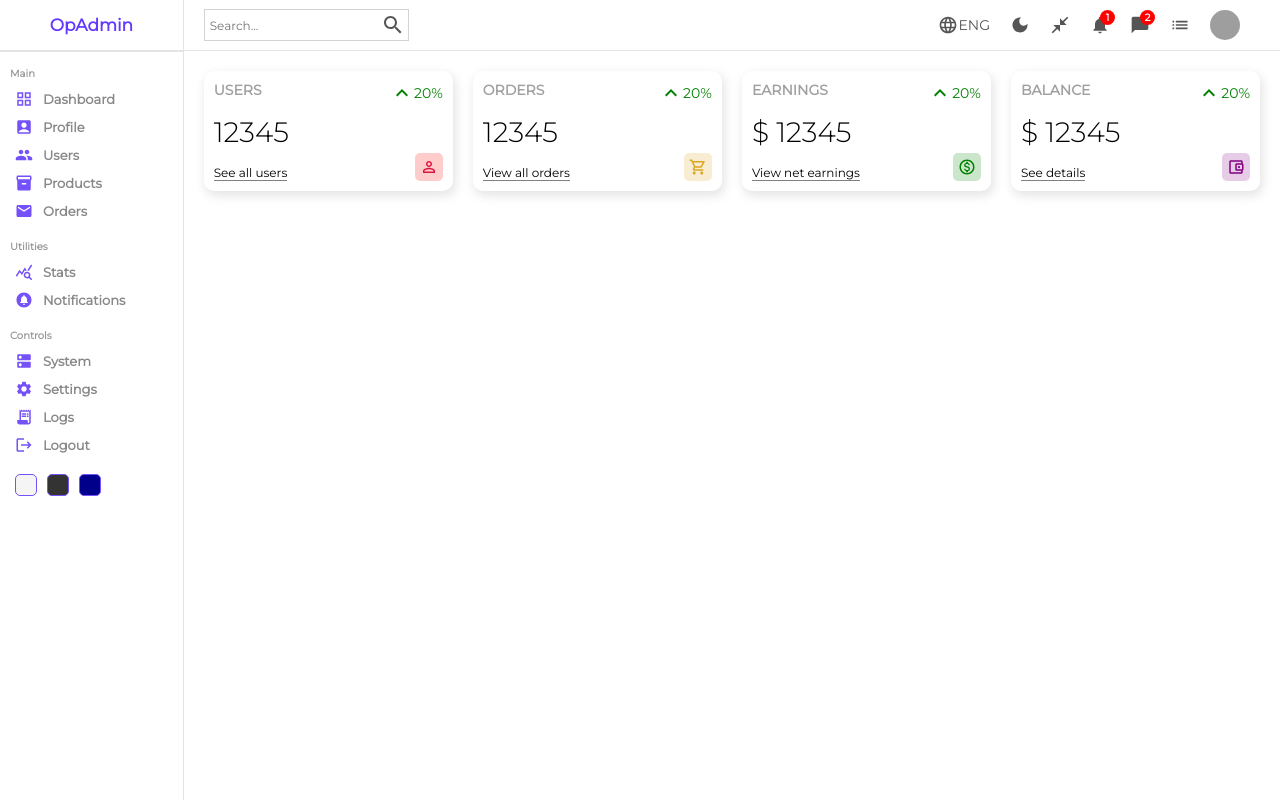
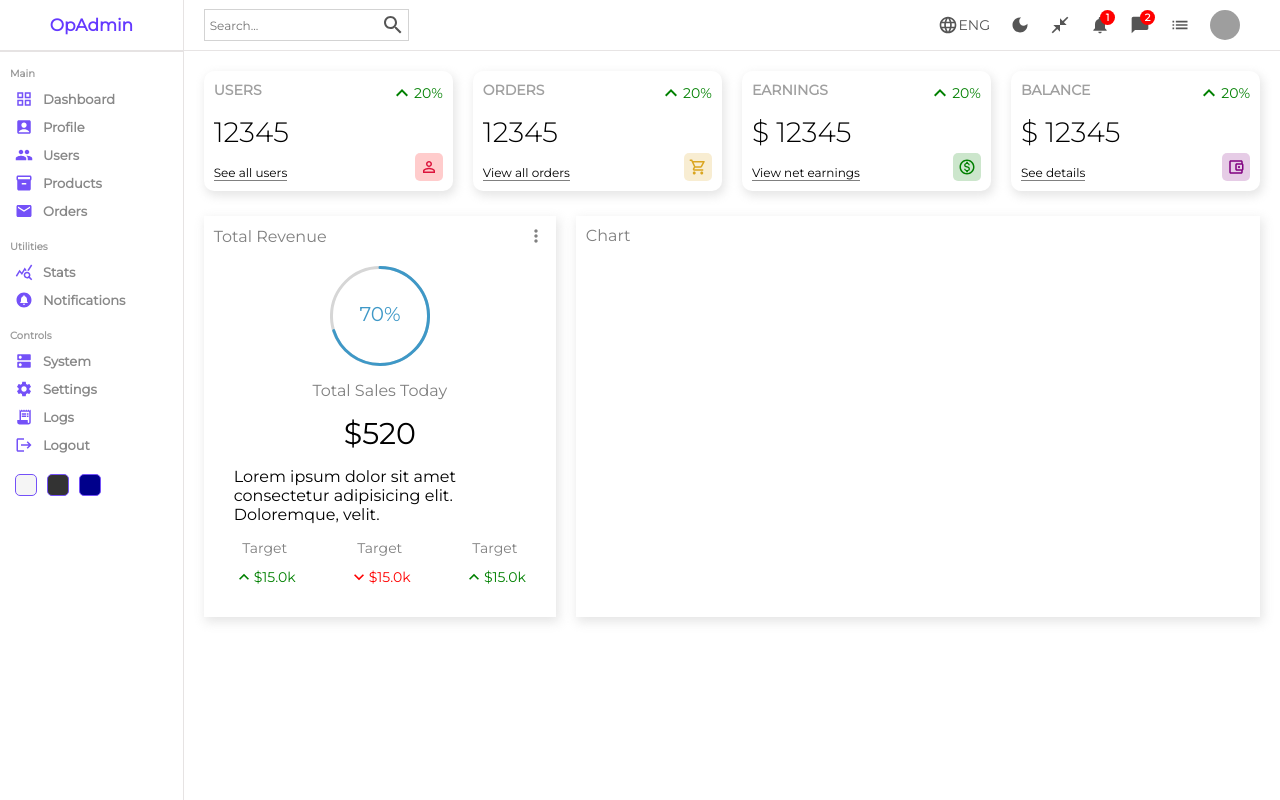
Before and after one commit to dhirendralive9/react-admin-dashboard, a React (Create React App) app: page / in a window 1280 px wide. Built offline with nearby package versions, Linux system fonts and the light colour scheme; grey boxes are pictures that could not be loaded.

Commit message:
Featured section added successfully.

```diff
--- a/package.json
+++ b/package.json
@@ -11,6 +11,7 @@
     "@testing-library/react": "^13.3.0",
     "@testing-library/user-event": "^13.5.0",
     "react": "^18.2.0",
+    "react-circular-progressbar": "^2.1.0",
     "react-dom": "^18.2.0",
     "react-router-dom": "^6.3.0",
     "react-scripts": "5.0.1",
--- /dev/null
+++ b/src/components/chart/Chart.jsx
@@ -0,0 +1,9 @@
+import './chart.scss';
+
+const Chart = () => {
+  return (
+    <div className='chart'>Chart</div>
+  )
+}
+
+export default Chart
--- /dev/null
+++ b/src/components/chart/chart.scss
@@ -0,0 +1,15 @@
+.chart {
+    flex: 4;
+    -webkit-box-shadow: 2px 4px 10px 1px rgba(0, 0, 0, 0.47);
+    box-shadow: 2px 4px 10px 1px rgba(201, 201, 201, 0.47);
+    padding: 10px;
+    color: gray;
+
+    .title {
+      margin-bottom: 20px;
+    }
+
+    .chartGrid {
+      stroke: rgb(228, 225, 225);
+    }
+  }
--- /dev/null
+++ b/src/components/featured/Featured.jsx
@@ -0,0 +1,50 @@
+import './featured.scss';
+import MoreVertIcon from '@mui/icons-material/MoreVert';
+import { CircularProgressbar } from 'react-circular-progressbar';
+import 'react-circular-progressbar/dist/styles.css';
+import KeyboardArrowDownIcon from "@mui/icons-material/KeyboardArrowDown";
+import KeyboardArrowUpOutlinedIcon from "@mui/icons-material/KeyboardArrowUpOutlined";
+
+const Featured = () => {
+  return (
+    <div className='featured'>
+        <div className="top">
+            <h1 className="title">Total Revenue</h1>
+            <MoreVertIcon fontSize='small' />
+        </div>
+        <div className="bottom">
+            <div className="featuredChart">
+             <CircularProgressbar value={70} text={"70%"} strokeWidth={"3"}/>
+            </div>
+            <p className="title">Total Sales Today</p>
+            <p className="amount">$520</p>
+            <p className="disc">Lorem ipsum dolor sit amet consectetur adipisicing elit. Doloremque, velit.</p>
+            <div className="summary">
+                <div className="item">
+                    <div className="itemTitle">Target</div>
+                    <div className="itemResult positive">
+                        <KeyboardArrowUpOutlinedIcon fontSize='small' />
+                        <div className="resultAmount">$15.0k</div>
+                    </div>
+                </div>
+                <div className="item">
+                    <div className="itemTitle">Target</div>
+                    <div className="itemResult negative">
+                        <KeyboardArrowDownIcon fontSize='small' />
+                        <div className="resultAmount">$15.0k</div>
+                    </div>
+                </div>
+                <div className="item">
+                    <div className="itemTitle">Target</div>
+                    <div className="itemResult positive">
+                        <KeyboardArrowUpOutlinedIcon fontSize='small' />
+                        <div className="resultAmount">$15.0k</div>
+                    </div>
+                </div>
+            </div>
+        </div>
+    </div>
+  )
+}
+
+export default Featured
--- /dev/null
+++ b/src/components/featured/featured.scss
@@ -0,0 +1,79 @@
+.featured {
+    flex: 2;
+    -webkit-box-shadow: 2px 4px 10px 1px rgba(0, 0, 0, 0.47);
+    box-shadow: 2px 4px 10px 1px rgba(201, 201, 201, 0.47);
+    padding: 10px;
+
+    .top {
+      display: flex;
+      align-items: center;
+      justify-content: space-between;
+      color: gray;
+
+      .title {
+        font-size: 16px;
+        font-weight: 500;
+      }
+    }
+
+    .bottom {
+      padding: 20px;
+      display: flex;
+      flex-direction: column;
+      align-items: center;
+      justify-content: center;
+      gap: 15px;
+
+      .featuredChart {
+        width: 100px;
+        height: 100px;
+      }
+
+      .title {
+        font-weight: 500;
+        color: gray;
+      }
+
+      .amount {
+        font-size: 30px;
+      }
+
+      .desc {
+        font-weight: 300;
+        font-size: 12px;
+        color: gray;
+        text-align: center;
+      }
+
+      .summary {
+        width: 100%;
+        display: flex;
+        align-items: center;
+        justify-content: space-between;
+
+        .item {
+          text-align: center;
+
+          .itemTitle {
+            font-size: 14px;
+            color: gray;
+          }
+
+          .itemResult {
+            display: flex;
+            align-items: center;
+            margin-top: 10px;
+            font-size: 14px;
+
+            &.positive {
+              color: green;
+            }
+
+            &.negative {
+              color: red;
+            }
+          }
+        }
+      }
+    }
+  }
--- a/src/pages/home/Home.jsx
+++ b/src/pages/home/Home.jsx
@@ -1,4 +1,6 @@
 import React from 'react';
+import Chart from '../../components/chart/Chart';
+import Featured from '../../components/featured/Featured';
 import Navbar from '../../components/navbar/Navbar';
 import { Sidebar } from '../../components/sidebar/Sidebar';
 import Widget from '../../components/widget/Widget';
@@ -16,6 +18,10 @@
         <Widget type="earning" />
         <Widget type="balance" />
       </div>
+      <div className="charts">
+        <Featured/>
+        <Chart/>
+      </div>
     </div>
     </div>
   )
```
Also changed, not shown: 1 other file (tests, documents, lock files or other folders).
